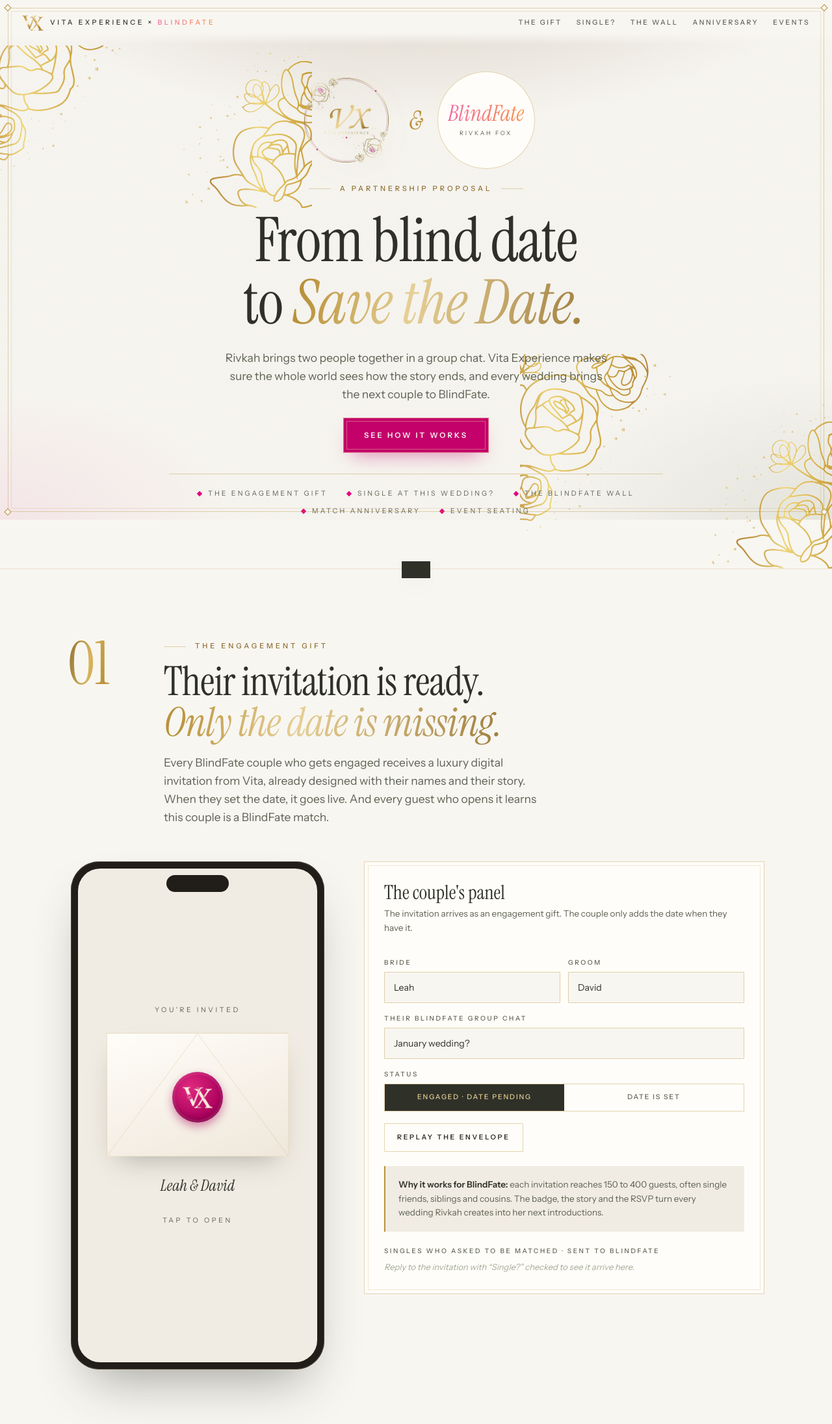
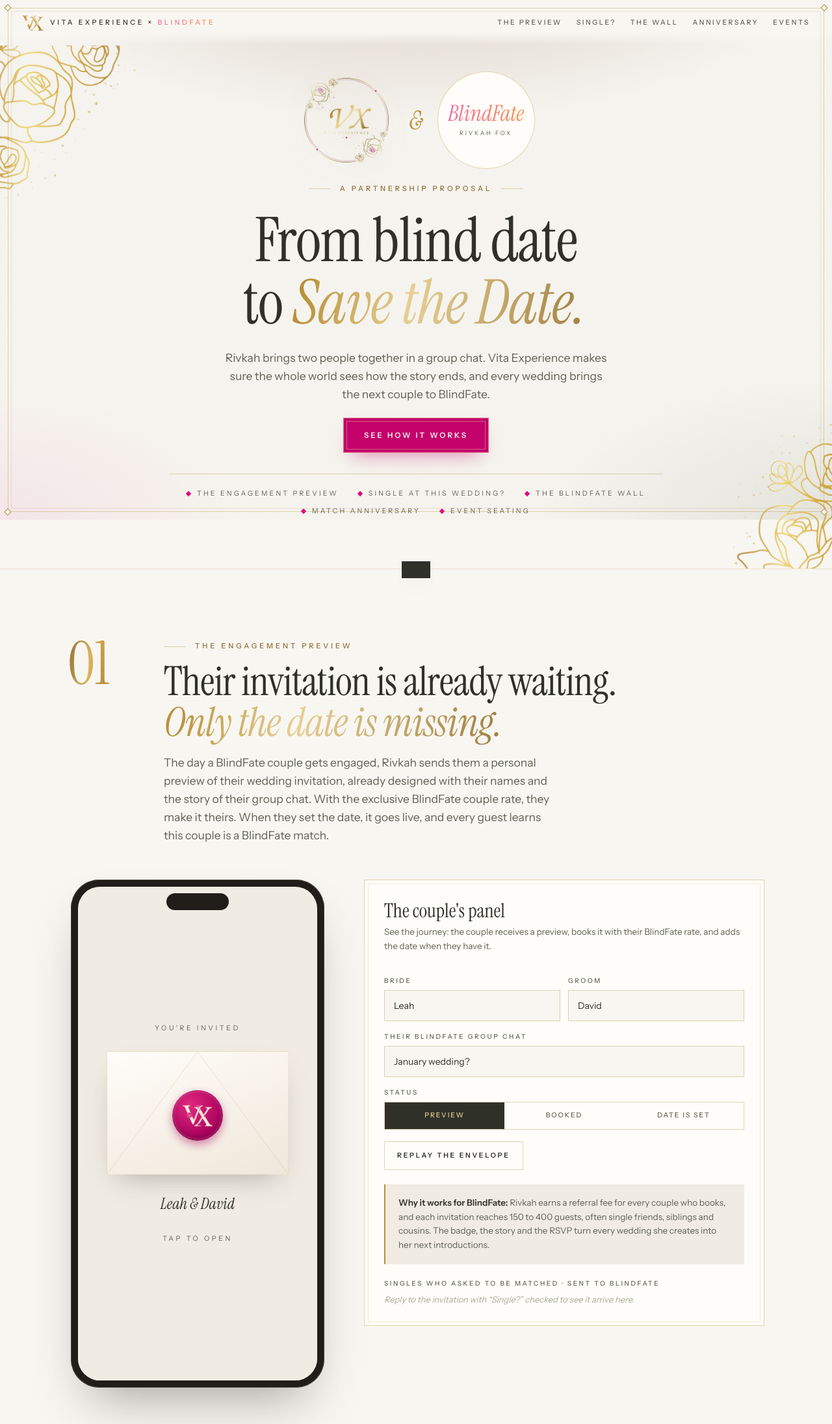
Before and after one commit to DaniellaD21/vita-experience, a plain HTML site: page blindfate/index.html in a window 1280 px wide. Shown: the top 2192 px of the page at 65% size. Drawn offline with Linux system fonts and the light colour scheme.

Commit message:
BlindFate page: paid preview model, roses clear of text
Co-Authored-By: Claude Opus 5.5 <noreply@anthropic.com>
Claude-Session: https://claude.ai/code/session_019Ues8YQ1PFK9bWydEyfxWQ

```diff
--- a/blindfate/index.html
+++ b/blindfate/index.html
@@ -34,7 +34,9 @@ body{margin:0;background:var(--ivory);color:var(--ink);font-family:var(--f-body)
 .frame::after{content:"";position:absolute;inset:4px;border:1px solid var(--line-soft)}
 .frame i{position:absolute;width:8px;height:8px;border:1px solid var(--gold);background:var(--ivory);transform:rotate(45deg)}
 .frame i:nth-child(1){top:-5px;left:-5px}.frame i:nth-child(2){top:-5px;right:-5px}.frame i:nth-child(3){bottom:-5px;left:-5px}.frame i:nth-child(4){bottom:-5px;right:-5px}
-.roses{position:absolute;pointer-events:none;background:url("roses.png") no-repeat;background-size:auto 100%;opacity:.95}
+.roses{position:absolute;pointer-events:none;background-repeat:no-repeat;background-size:contain;opacity:.95}
+.roses.a{background-image:url("rose-tl.png");background-position:left top}
+.roses.b{background-image:url("rose-br.png");background-position:right bottom}
 main{position:relative;z-index:2}
 .wrap{max-width:1140px;margin:0 auto;padding:0 34px}
 a{color:var(--rosa-ink)}
@@ -72,8 +74,11 @@ button,input,select,textarea{font:inherit;color:inherit}
 
 /* hero */
 .hero{position:relative;overflow:hidden;min-height:calc(100vh - 80px);display:flex;align-items:center;justify-content:center;text-align:center;padding:40px 0 80px}
-.hero .roses.a{top:-80px;left:-40px;width:520px;height:330px;background-position:left top}
-.hero .roses.b{bottom:0;right:-40px;width:520px;height:330px;background-position:right bottom}
+.hero .roses.a{top:-20px;left:-30px;width:240px;height:310px}
+.hero .roses.b{bottom:-20px;right:-30px;width:240px;height:310px}
+@media(max-width:1100px){.hero .roses{opacity:.35}}
+@media(max-width:700px){.hero .roses{display:none}}
+.hero-in{z-index:2}
 .hero-in{position:relative;display:flex;flex-direction:column;align-items:center;gap:22px}
 .pair-logos{display:flex;align-items:center;gap:22px}
 .pair-logos img{width:150px;filter:drop-shadow(0 10px 18px rgba(142,111,51,.18))}
@@ -127,10 +132,15 @@ button,input,select,textarea{font:inherit;color:inherit}
 .env .to{font-family:var(--f-display);font-style:italic;font-size:24px;letter-spacing:0;text-transform:none;color:var(--ink)}
 
 /* invitation */
+.pv{position:sticky;top:0;z-index:3;margin:0;padding:44px 18px 14px;text-align:center;background:var(--ink);color:var(--ivory)}
+.pv span{display:block;font-size:9px;letter-spacing:.3em;text-transform:uppercase;color:var(--gold-hi)}
+.pv b{display:block;font-family:var(--f-display);font-weight:400;font-size:17px;line-height:1.25;margin:6px 0 10px}
+.pv button{border:0;background:var(--rosa-ink);color:#fff;font-size:9.5px;font-weight:600;letter-spacing:.24em;text-transform:uppercase;padding:10px 18px;cursor:pointer}
+.pv.done{display:none}
 .iv-hero{position:relative;text-align:center;padding:64px 26px 40px;overflow:hidden}
-.iv-hero .roses{width:330px;height:200px;opacity:.75}
-.iv-hero .roses.a{top:-30px;left:-60px;background-position:left top}
-.iv-hero .roses.b{bottom:-40px;right:-70px;background-position:right bottom}
+.iv-hero .roses{width:84px;height:110px;opacity:.6}
+.iv-hero .roses.a{top:-6px;left:-26px}
+.iv-hero .roses.b{display:none}
 .bf-badge{position:relative;display:inline-flex;align-items:center;gap:8px;padding:7px 14px;border:1px solid var(--line);background:var(--paper);font-size:9px;letter-spacing:.3em;text-transform:uppercase;font-weight:600}
 .bf-badge i{width:7px;height:7px;border-radius:50%;background:var(--bf);display:inline-block}
 .bf-badge em{font-style:normal;background:var(--bf);-webkit-background-clip:text;background-clip:text;color:transparent}
@@ -229,9 +239,9 @@ button,input,select,textarea{font:inherit;color:inherit}
 /* anniversary */
 .ann-stage{display:flex;justify-content:center}
 .story{width:300px;aspect-ratio:9/16;position:relative;overflow:hidden;background:var(--ink);color:var(--ivory);box-shadow:0 40px 70px -30px rgba(47,49,41,.6);display:flex;flex-direction:column;align-items:center;justify-content:center;text-align:center;padding:30px 24px}
-.story .roses{width:300px;height:180px;opacity:.6;filter:brightness(1.35)}
-.story .roses.a{top:-20px;left:-50px;background-position:left top}
-.story .roses.b{bottom:-20px;right:-50px;background-position:right bottom}
+.story .roses{width:130px;height:170px;opacity:.55;filter:brightness(1.35)}
+.story .roses.a{top:-10px;left:-20px}
+.story .roses.b{bottom:-10px;right:-20px}
 .story .yr{font-family:var(--f-display);font-size:120px;line-height:.85;background:var(--foil);-webkit-background-clip:text;background-clip:text;color:transparent;position:relative}
 .story .yl{font-size:10px;letter-spacing:.4em;text-transform:uppercase;color:var(--gold-hi);margin-top:4px;position:relative}
 .story .ln{font-family:var(--f-display);font-style:italic;font-size:22px;line-height:1.25;margin:22px 0 14px;position:relative}
@@ -278,8 +288,9 @@ button,input,select,textarea{font:inherit;color:inherit}
 .step h4{font-family:var(--f-display);font-weight:400;font-size:26px;margin:10px 0 6px}
 .step p{font-size:14px;color:var(--sage-ink);margin:0}
 .close{text-align:center;padding:120px 0 140px;position:relative;overflow:hidden}
-.close .roses.a{top:0;left:-40px;width:420px;height:260px;background-position:left top}
-.close .roses.b{bottom:0;right:-40px;width:420px;height:260px;background-position:right bottom}
+.close .roses.a{top:0;left:-30px;width:220px;height:285px}
+.close .roses.b{bottom:0;right:-30px;width:220px;height:285px}
+@media(max-width:1000px){.close .roses{display:none}}
 .close img{width:130px}
 .close h2{font-size:clamp(40px,6vw,74px);margin:16px 0}
 .close .lead{margin:0 auto 28px;text-align:center}
@@ -287,6 +298,8 @@ button,input,select,textarea{font:inherit;color:inherit}
 .toast.on{transform:translateX(-50%) translateY(0)}
 .reveal{opacity:0;transform:translateY(24px);transition:opacity .9s ease,transform .9s ease}
 .reveal.in{opacity:1;transform:none}
+@media(max-width:700px){.pair-logos{gap:12px}.pair-logos img,.bfmark{width:104px;height:104px}.bfmark b{font-size:24px}.pair-logos .x{font-size:28px}.wrap{padding:0 26px}.hero .lead{font-size:15px}}
+@media(max-width:700px){.ch{padding:80px 0}.top{padding:18px 26px}.card{padding:22px}}
 </style>
 </head>
 <body>
@@ -296,7 +309,7 @@ button,input,select,textarea{font:inherit;color:inherit}
 <header class="top">
   <a class="brand" href="#top"><img src="vx.png" alt=""><span>Vita Experience × <b>BlindFate</b></span></a>
   <nav class="toc">
-    <a href="#gift">The Gift</a><a href="#single">Single?</a><a href="#wall">The Wall</a><a href="#anniversary">Anniversary</a><a href="#events">Events</a>
+    <a href="#gift">The Preview</a><a href="#single">Single?</a><a href="#wall">The Wall</a><a href="#anniversary">Anniversary</a><a href="#events">Events</a>
   </nav>
 </header>
 
@@ -314,7 +327,7 @@ button,input,select,textarea{font:inherit;color:inherit}
     <h1 class="display">From blind date<br>to <span class="foil">Save the Date.</span></h1>
     <p class="lead">Rivkah brings two people together in a group chat. Vita Experience makes sure the whole world sees how the story ends, and every wedding brings the next couple to BlindFate.</p>
     <a class="btn btn-pri" href="#gift">See how it works</a>
-    <div class="marks"><span>The engagement gift</span><span>Single at this wedding?</span><span>The BlindFate Wall</span><span>Match anniversary</span><span>Event seating</span></div>
+    <div class="marks"><span>The engagement preview</span><span>Single at this wedding?</span><span>The BlindFate Wall</span><span>Match anniversary</span><span>Event seating</span></div>
   </div>
 </section>
 
@@ -324,9 +337,9 @@ button,input,select,textarea{font:inherit;color:inherit}
   <div class="ch-head reveal">
     <div class="ch-num">01</div>
     <div>
-      <p class="eyebrow">The engagement gift</p>
-      <h2 class="display">Their invitation is ready.<br><span class="foil">Only the date is missing.</span></h2>
-      <p class="lead">Every BlindFate couple who gets engaged receives a luxury digital invitation from Vita, already designed with their names and their story. When they set the date, it goes live. And every guest who opens it learns this couple is a BlindFate match.</p>
+      <p class="eyebrow">The engagement preview</p>
+      <h2 class="display">Their invitation is already waiting.<br><span class="foil">Only the date is missing.</span></h2>
+      <p class="lead">The day a BlindFate couple gets engaged, Rivkah sends them a personal preview of their wedding invitation, already designed with their names and the story of their group chat. With the exclusive BlindFate couple rate, they make it theirs. When they set the date, it goes live, and every guest learns this couple is a BlindFate match.</p>
     </div>
   </div>
   <div class="grid2">
@@ -338,6 +351,7 @@ button,input,select,textarea{font:inherit;color:inherit}
         <p class="to" id="envTo">Leah &amp; David</p>
         <p>Tap to open</p>
       </div>
+      <div class="pv" id="pv"><span>Your preview · Mazal tov!</span><b>Made for you by Vita, with the BlindFate couple rate</b><button type="button" id="pvB">Make it ours</button></div>
       <div class="iv-hero">
         <div class="roses a"></div><div class="roses b"></div>
         <span class="bf-badge"><i></i><em>A BlindFate Match</em></span>
@@ -387,7 +401,7 @@ button,input,select,textarea{font:inherit;color:inherit}
     <div class="reveal">
       <div class="card">
         <h3>The couple's panel</h3>
-        <p class="sub">The invitation arrives as an engagement gift. The couple only adds the date when they have it.</p>
+        <p class="sub">See the journey: the couple receives a preview, books it with their BlindFate rate, and adds the date when they have it.</p>
         <div class="row2">
           <div><label class="lbl">Bride</label><input class="inp" id="iA" value="Leah"></div>
           <div><label class="lbl">Groom</label><input class="inp" id="iB" value="David"></div>
@@ -395,13 +409,13 @@ button,input,select,textarea{font:inherit;color:inherit}
         <label class="lbl">Their BlindFate group chat</label>
         <input class="inp" id="iG" value="January wedding?">
         <label class="lbl">Status</label>
-        <div class="seg" id="seg"><button class="on" data-s="e">Engaged · date pending</button><button data-s="d">Date is set</button></div>
+        <div class="seg" id="seg"><button class="on" data-s="p">Preview</button><button data-s="e">Booked</button><button data-s="d">Date is set</button></div>
         <div id="dF" style="display:none">
           <div class="row2"><div><label class="lbl">Date</label><input class="inp" type="date" id="iD"></div><div><label class="lbl">Time</label><input class="inp" type="time" id="iT" value="19:30"></div></div>
           <label class="lbl">Venue</label><input class="inp" id="iV" value="The Plaza, New York">
         </div>
         <button class="btn btn-line sm" style="margin-top:18px" id="reEnv" type="button">Replay the envelope</button>
-        <div class="why"><b>Why it works for BlindFate:</b> each invitation reaches 150 to 400 guests, often single friends, siblings and cousins. The badge, the story and the RSVP turn every wedding Rivkah creates into her next introductions.</div>
+        <div class="why"><b>Why it works for BlindFate:</b> Rivkah earns a referral fee for every couple who books, and each invitation reaches 150 to 400 guests, often single friends, siblings and cousins. The badge, the story and the RSVP turn every wedding she creates into her next introductions.</div>
         <label class="lbl" style="margin-top:22px">Singles who asked to be matched · sent to BlindFate</label>
         <div id="leads"><div class="empty">Reply to the invitation with “Single?” checked to see it arrive here.</div></div>
       </div>
@@ -576,9 +590,14 @@ button,input,select,textarea{font:inherit;color:inherit}
     <div><p class="eyebrow">How it would work</p><h2 class="display">Simple for Rivkah.<br><span class="foil">Beautiful for her couples.</span></h2></div>
   </div>
   <div class="steps">
-    <div class="step reveal"><div class="n">i.</div><h4>A couple says yes</h4><p>Rivkah sends Vita their names and the name of their group chat. That's all.</p></div>
-    <div class="step reveal"><div class="n">ii.</div><h4>Vita designs the gift</h4><p>The couple receives their invitation, ready to go live as soon as they set the date.</p></div>
-    <div class="step reveal"><div class="n">iii.</div><h4>Every guest meets BlindFate</h4><p>Badge, story, "Single?" RSVP, table cards, the Wall and anniversaries bring the singles back to Rivkah.</p></div>
+    <div class="step reveal"><div class="n">i.</div><h4>A couple says yes</h4><p>Rivkah sends Vita their names and the name of their group chat. Vita prepares their personal preview.</p></div>
+    <div class="step reveal"><div class="n">ii.</div><h4>They make it theirs</h4><p>The couple books their invitation with the exclusive BlindFate rate, and adds the date whenever they're ready.</p></div>
+    <div class="step reveal"><div class="n">iii.</div><h4>Everyone wins</h4><p>Rivkah earns a referral fee for every couple who books, and every guest meets BlindFate through the badge, the RSVP, the table cards, the Wall and the anniversaries.</p></div>
+  </div>
+  <div class="steps" style="margin-top:20px">
+    <div class="step reveal"><p class="eyebrow">For the couple</p><h4>The BlindFate rate</h4><p>An exclusive price on a luxury invitation that already tells their story, in English, Hebrew or Spanish.</p></div>
+    <div class="step reveal"><p class="eyebrow">For Rivkah</p><h4>A referral fee</h4><p>For every BlindFate couple who books, plus her name on every invitation, wedding table and anniversary.</p></div>
+    <div class="step reveal"><p class="eyebrow">For BlindFate events</p><h4>RSVP &amp; seating</h4><p>Invitations, RSVP and automatic seating from her Excel of matches, as an event package.</p></div>
   </div>
 </div>
 </section>
@@ -609,7 +628,7 @@ document.querySelectorAll('.reveal').forEach(el=>io.observe(el));
 /* ===== 01 invitation ===== */
 $('env').onclick=()=>$('env').classList.add('open');
 $('reEnv').onclick=()=>{$('invScreen').scrollTop=0;$('env').classList.remove('open')};
-let st='e',timer;
+let st='p',timer;
 const ft=new Date();ft.setDate(ft.getDate()-74);$('gD').textContent=ft.toLocaleDateString('en-US',{month:'short',day:'numeric'});
 const dd=new Date();dd.setMonth(dd.getMonth()+5);$('iD').value=dd.toISOString().slice(0,10);
 function inv(){
@@ -617,7 +636,7 @@ function inv(){
   $('nA').textContent=a;$('nB').textContent=b;$('envTo').textContent=a+' & '+b;
   $('gN').textContent=$('iG').value||'Our group chat';
   clearInterval(timer);
-  if(st==='e'){
+  if(st!=='d'){
     $('dL').textContent='The date';$('dV').className='pending';$('dV').textContent='Coming soon';
     $('cd').style.display='none';$('vT').textContent='Details to follow';
     $('vS').textContent='The venue and schedule will appear here as soon as the date is set.';
@@ -634,9 +653,16 @@ function inv(){
 ['iA','iB','iG','iD','iT','iV'].forEach(i=>$(i).addEventListener('input',inv));
 $('seg').querySelectorAll('button').forEach(b=>b.onclick=()=>{
   $('seg').querySelectorAll('button').forEach(x=>x.classList.remove('on'));b.classList.add('on');
-  st=b.dataset.s;$('dF').style.display=st==='d'?'block':'none';inv();
-  if(st==='d'){toast('The date is live for every guest');$('invScreen').scrollTo({top:0,behavior:'smooth'});$('env').classList.add('open')}
+  setSt(b.dataset.s);
 });
+function setSt(v){
+  st=v;$('seg').querySelectorAll('button').forEach(x=>x.classList.toggle('on',x.dataset.s===v));
+  $('dF').style.display=st==='d'?'block':'none';$('pv').classList.toggle('done',st!=='p');inv();
+  $('invScreen').scrollTo({top:0,behavior:'smooth'});$('env').classList.add('open');
+  if(st==='e')toast('Booked with the BlindFate rate · referral sent to Rivkah');
+  if(st==='d')toast('The date is live for every guest');
+}
+$('pvB').onclick=()=>setSt('e');
 inv();
 const leads=[];
 function addLead(n,src){leads.unshift({n,src});$('leads').innerHTML=leads.map(l=>`<div class="lead-row">${esc(l.n)}<em>${l.src}</em></div>`).join('')}
```
Also changed, not shown: blindfate/rose-br.png (added), blindfate/rose-tl.png (added), blindfate/roses.png (deleted).
